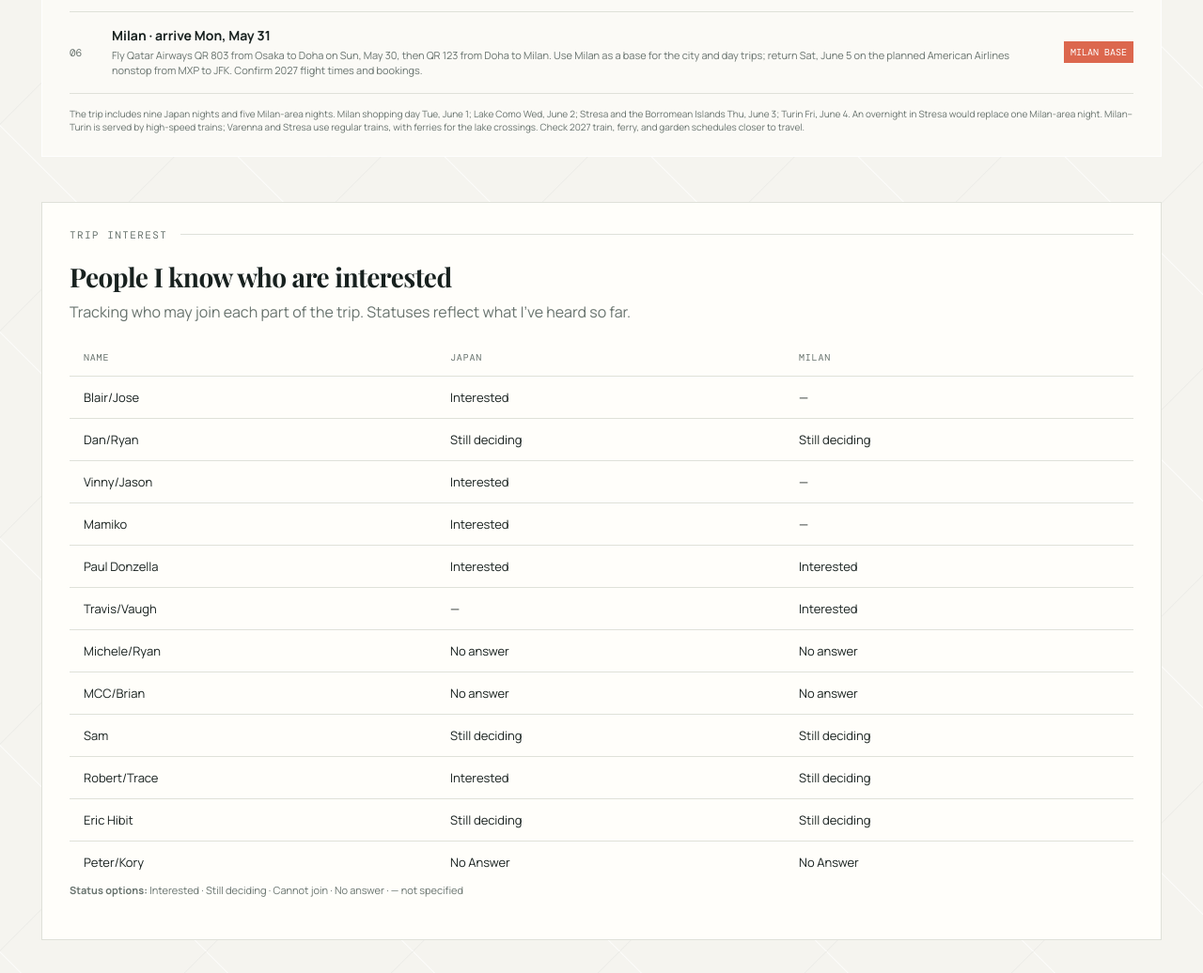
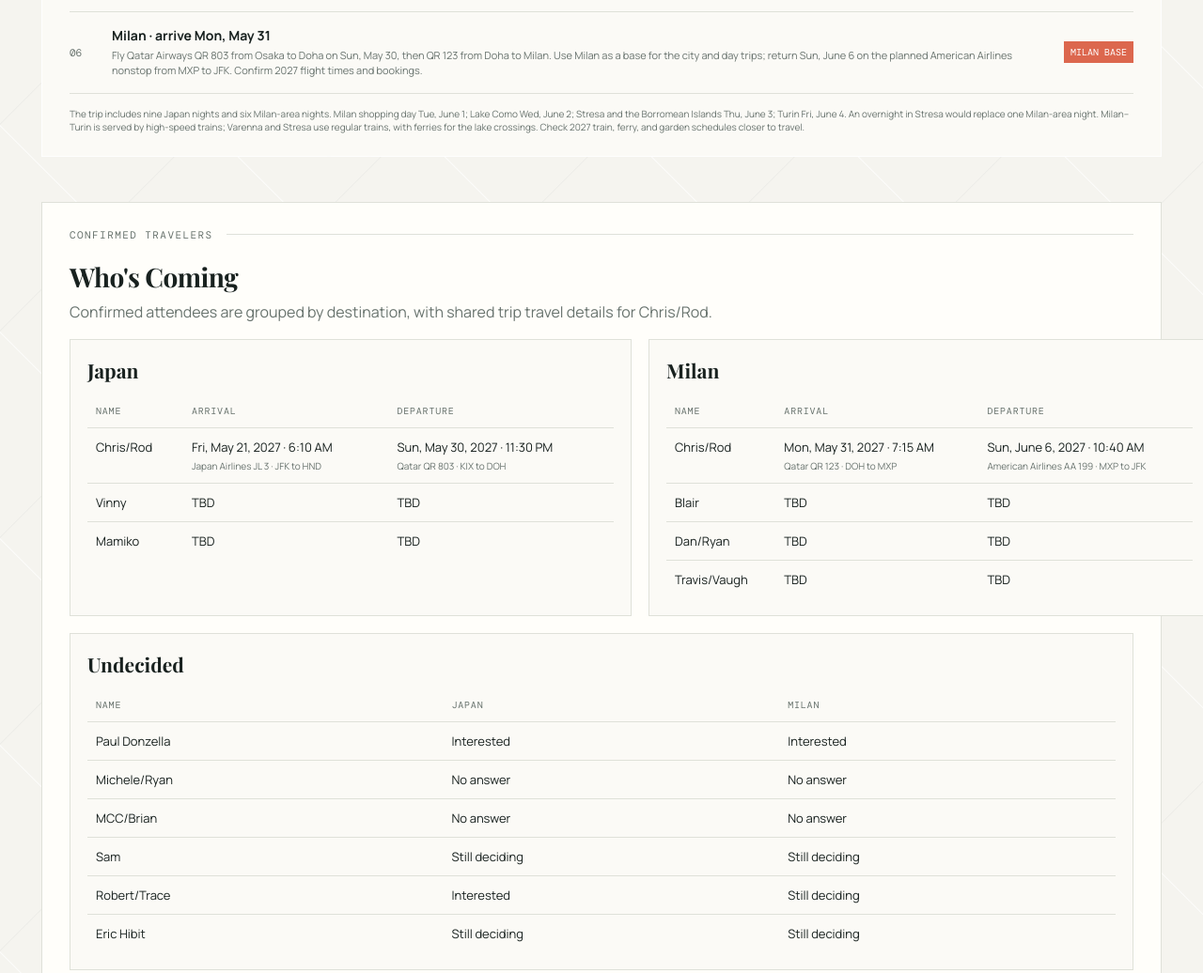
Before and after one commit to roddlesnyc/chris-50th-trip, a plain HTML site: page index.html in a window 1280 px wide. Shown: the part 1187-2223 px from the top of the page at 94% size. Drawn offline with nearby package versions, Linux system fonts and the light colour scheme; grey boxes are pictures that could not be loaded.

Commit message:
Add files via upload

```diff
--- a/index.html
+++ b/index.html
@@ -70,6 +70,14 @@
     .interest-table tbody tr:last-child td { border-bottom: 0; }
     .interest-table .empty-state { color: var(--muted); text-align: center; }
     .interest-statuses { margin: 15px 0 0; font-size: 11px; }
+    .coming-grid { display: grid; grid-template-columns: 1fr 1fr; gap: 18px; }
+    .coming-panel { padding: 18px; border: 1px solid var(--line); background: #fbfaf6; }
+    .coming-panel h3 { margin: 0 0 12px; font: 700 21px 'Playfair Display', serif; }
+    .coming-panel .interest-table th, .coming-panel .interest-table td { padding: 11px 9px; }
+    .coming-panel .interest-table { min-width: 560px; }
+    .coming-panel .interest-table td { vertical-align: top; }
+    .travel-note { display: block; margin-top: 4px; color: var(--muted); font-size: 10px; line-height: 1.45; }
+    @media (max-width: 980px) { .coming-grid { grid-template-columns: 1fr; } }
     @media (max-width: 760px) { .rsvp { padding: 22px 17px; } .interest-table { min-width: 440px; } }
     .map-section { margin: 0 0 46px; }
     .map-heading { display: flex; align-items: end; justify-content: space-between; gap: 20px; margin-bottom: 17px; }
@@ -180,14 +188,14 @@
         <div class="hero-stamp">Party of 2<strong>50</strong></div>
       </section>
       <section class="trip-bar" aria-label="Trip summary">
-        <div class="trip-stat"><span>Working dates</span><strong>May 20–June 5, 2027</strong></div>
-        <div class="trip-stat"><span>Length</span><strong>17 days / 16 nights</strong></div>
+        <div class="trip-stat"><span>Working dates</span><strong>May 20–June 6, 2027</strong></div>
+        <div class="trip-stat"><span>Length</span><strong>18 days / 17 nights</strong></div>
         <div class="trip-stat"><span>Route</span><strong>Japan → Milan</strong></div>
         <div class="trip-stat"><span>Europe arrival</span><strong>May 31, 2027</strong></div>
       </section>
       <section class="date-options" aria-labelledby="date-options-title">
-        <div class="section-label">Proposed itinerary · 17 days / 16 nights</div>
-        <div class="date-intro"><div><h2 id="date-options-title">May 20–June 5, 2027</h2><p>Likely dates, still tentative. Japan stay plan · 9 nights. Tokyo → Kawaguchiko / Mt. Fuji → Kyoto → Naoshima → Osaka, then onward to Milan. Dates and flight details are subject to change.</p></div><span class="calendar-note">Proposed dates<br>subject to change</span></div>
+        <div class="section-label">Proposed itinerary · 18 days / 17 nights</div>
+        <div class="date-intro"><div><h2 id="date-options-title">May 20–June 6, 2027</h2><p>Likely dates, still tentative. Japan stay plan · 9 nights. Tokyo → Kawaguchiko / Mt. Fuji → Kyoto → Naoshima → Osaka, then onward to Milan. Dates and flight details are subject to change.</p></div><span class="calendar-note">Proposed dates<br>subject to change</span></div>
         <div class="clear-window"><span>Outbound</span><strong>JFK → Haneda (HND) · Thu, May 20 · 1:30 AM</strong><small>JAL JL 3 nonstop; expected to arrive Fri, May 21. Confirm 2027 flight times when schedules are published.</small></div>
         <div class="date-list">
           <article class="date-option"><div class="date-rank">01</div><div><h3>Tokyo · Fri, May 21–Mon, May 24 · 3 nights</h3><p>Three nights gives you two full days after arrival, with room to recover from the long-haul flight.</p></div><span class="fit">3 nights</span></article>
@@ -195,37 +203,62 @@
           <article class="date-option"><div class="date-rank">03</div><div><h3>Kyoto · Tue, May 25–Thu, May 27 · 2 nights</h3><p>Stay in one ryokan both nights to avoid changing hotels; this allows one full day plus arrival and departure time.</p></div><span class="fit clear">2 nights</span></article>
           <article class="date-option"><div class="date-rank">04</div><div><h3>Naoshima · Thu, May 27–Sat, May 29 · 2 nights</h3><p>Two nights at Benesse House gives you one full island day, without exceeding your preferred maximum.</p></div><span class="fit clear">2 nights</span></article>
           <article class="date-option"><div class="date-rank">05</div><div><h3>Osaka · Sat, May 29–Sun, May 30 · 1 night</h3><p>Stay near a convenient KIX connection the night before QR 803; it is a practical buffer, not a full Osaka visit.</p></div><span class="fit clear">1 night</span></article>
-          <article class="date-option"><div class="date-rank">06</div><div><h3>Milan · arrive Mon, May 31</h3><p>Fly Qatar Airways QR 803 from Osaka to Doha on Sun, May 30, then QR 123 from Doha to Milan. Use Milan as a base for the city and day trips; return Sat, June 5 on the planned American Airlines nonstop from MXP to JFK. Confirm 2027 flight times and bookings.</p></div><span class="fit">Milan base</span></article>
+          <article class="date-option"><div class="date-rank">06</div><div><h3>Milan · arrive Mon, May 31</h3><p>Fly Qatar Airways QR 803 from Osaka to Doha on Sun, May 30, then QR 123 from Doha to Milan. Use Milan as a base for the city and day trips; return Sun, June 6 on the planned American Airlines nonstop from MXP to JFK. Confirm 2027 flight times and bookings.</p></div><span class="fit">Milan base</span></article>
         </div>
-        <p class="date-footnote">The trip includes nine Japan nights and five Milan-area nights. Milan shopping day Tue, June 1; Lake Como Wed, June 2; Stresa and the Borromean Islands Thu, June 3; Turin Fri, June 4. An overnight in Stresa would replace one Milan-area night. Milan–Turin is served by high-speed trains; Varenna and Stresa use regular trains, with ferries for the lake crossings. Check 2027 train, ferry, and garden schedules closer to travel.</p>
+        <p class="date-footnote">The trip includes nine Japan nights and six Milan-area nights. Milan shopping day Tue, June 1; Lake Como Wed, June 2; Stresa and the Borromean Islands Thu, June 3; Turin Fri, June 4. An overnight in Stresa would replace one Milan-area night. Milan–Turin is served by high-speed trains; Varenna and Stresa use regular trains, with ferries for the lake crossings. Check 2027 train, ferry, and garden schedules closer to travel.</p>
       </section>
       <section class="rsvp" id="rsvp" aria-labelledby="rsvp-title">
-        <div class="section-label">Trip interest</div>
-        <h2 id="rsvp-title">People I know who are interested</h2>
-        <p>Tracking who may join each part of the trip. Statuses reflect what I've heard so far.</p>
+        <div class="section-label">Confirmed travelers</div>
+        <h2 id="rsvp-title">Who's Coming</h2>
+        <p>Confirmed attendees are grouped by destination, with shared trip travel details for Chris/Rod.</p>
+        <div class="coming-grid">
+          <div class="coming-panel">
+            <h3>Japan</h3>
+            <div class="interest-table-wrap">
+              <table class="interest-table">
+                <thead><tr><th scope="col">Name</th><th scope="col">Arrival</th><th scope="col">Departure</th></tr></thead>
+                <tbody>
+                  <tr><td>Chris/Rod</td><td>Fri, May 21, 2027 · 6:10 AM<span class="travel-note">Japan Airlines JL 3 · JFK to HND</span></td><td>Sun, May 30, 2027 · 11:30 PM<span class="travel-note">Qatar QR 803 · KIX to DOH</span></td></tr>
+                  <tr><td>Vinny</td><td>TBD</td><td>TBD</td></tr>
+                  <tr><td>Mamiko</td><td>TBD</td><td>TBD</td></tr>
+                </tbody>
+              </table>
+            </div>
+          </div>
+          <div class="coming-panel">
+            <h3>Milan</h3>
+            <div class="interest-table-wrap">
+              <table class="interest-table">
+                <thead><tr><th scope="col">Name</th><th scope="col">Arrival</th><th scope="col">Departure</th></tr></thead>
+                <tbody>
+                  <tr><td>Chris/Rod</td><td>Mon, May 31, 2027 · 7:15 AM<span class="travel-note">Qatar QR 123 · DOH to MXP</span></td><td>Sun, June 6, 2027 · 10:40 AM<span class="travel-note">American Airlines AA 199 · MXP to JFK</span></td></tr>
+                  <tr><td>Blair</td><td>TBD</td><td>TBD</td></tr>
+                  <tr><td>Dan/Ryan</td><td>TBD</td><td>TBD</td></tr>
+                  <tr><td>Travis/Vaugh</td><td>TBD</td><td>TBD</td></tr>
+                </tbody>
+              </table>
+            </div>
+          </div>
+        </div>
+        <div class="coming-panel" style="margin-top:18px;">
+          <h3>Undecided</h3>
           <div class="interest-table-wrap">
             <table class="interest-table">
               <thead><tr><th scope="col">Name</th><th scope="col">Japan</th><th scope="col">Milan</th></tr></thead>
               <tbody>
-              <tr><td>Blair/Jose</td><td>Interested</td><td>—</td></tr>
-              <tr><td>Dan/Ryan</td><td>Still deciding</td><td>Still deciding</td></tr>
-              <tr><td>Vinny/Jason</td><td>Interested</td><td>—</td></tr>
-              <tr><td>Mamiko</td><td>Interested</td><td>—</td></tr>
                 <tr><td>Paul Donzella</td><td>Interested</td><td>Interested</td></tr>
-              <tr><td>Travis/Vaugh</td><td>—</td><td>Interested</td></tr>
                 <tr><td>Michele/Ryan</td><td>No answer</td><td>No answer</td></tr>
                 <tr><td>MCC/Brian</td><td>No answer</td><td>No answer</td></tr>
                 <tr><td>Sam</td><td>Still deciding</td><td>Still deciding</td></tr>
                 <tr><td>Robert/Trace</td><td>Interested</td><td>Still deciding</td></tr>
                 <tr><td>Eric Hibit</td><td>Still deciding</td><td>Still deciding</td></tr>
-              <tr><td>Peter/Kory</td><td>No Answer</td><td>No Answer</td></tr>
               </tbody>
             </table>
           </div>
-        <p class="interest-statuses"><strong>Status options:</strong> Interested · Still deciding · Cannot join · No answer · — not specified</p>
+        </div>
       </section>
       <section class="map-section" aria-labelledby="map-title">
-        <div class="map-heading"><div><h2 id="map-title">Route map</h2><p>Follow the proposed May 20–June 5 trip in order from A to I.</p></div></div>
+        <div class="map-heading"><div><h2 id="map-title">Route map</h2><p>Follow the proposed May 20–June 6 trip in order from A to I.</p></div></div>
         <div id="trip-map" role="application" aria-label="Interactive map of the trip route from JFK through Japan and Doha to Milan"></div>
         <div class="map-legend" aria-label="Map route legend"><span><i class="legend-line"></i> Flight</span><span><i class="legend-line ground"></i> Japan ground travel</span></div>
         <div class="map-stops" aria-label="Stops in travel order">
@@ -237,22 +270,16 @@
           <div class="map-stop"><b>F</b><span><strong>Osaka · KIX</strong>Depart May 30 · QR 803</span></div>
           <div class="map-stop"><b>G</b><span><strong>Doha · DOH</strong>Connection · onward flight TBD</span></div>
           <div class="map-stop"><b>H</b><span><strong>Milan · MXP</strong>Europe base · day trips</span></div>
-          <div class="map-stop"><b>I</b><span><strong>JFK</strong>Return June 5 · AA nonstop from MXP</span></div>
+          <div class="map-stop"><b>I</b><span><strong>JFK</strong>Return June 6 · AA nonstop from MXP</span></div>
         </div>
       </section>
       <div class="content-grid">
         <section aria-labelledby="itinerary-title">
           <div class="section-label">The route</div>
           <div class="route"><span class="route-stop"><i class="route-dot"></i> Tokyo</span><i class="route-line"></i><span class="route-stop"><i class="route-dot"></i> Kawaguchiko / Mt. Fuji</span><i class="route-line"></i><span class="route-stop"><i class="route-dot"></i> Kyoto</span><i class="route-line"></i><span class="route-stop"><i class="route-dot"></i> Naoshima</span><i class="route-line"></i><span class="route-stop"><i class="route-dot"></i> Osaka</span><i class="route-line"></i><span class="route-stop"><i class="route-dot"></i> Milan</span></div>
-          <div class="section-label">Flights in itinerary</div>
-          <div class="flight-itinerary">
-            <article class="flight-itinerary-card"><header><span>Thu, May 20 · 1:30 AM</span><span>Outbound · JL 3</span></header><div class="flight-itinerary-route"><strong>JFK</strong><i></i><strong>HND</strong></div><p>Japan Airlines JL 3 nonstop to Haneda · expected arrival Fri, May 21; confirm 2027 schedule</p></article>
-            <article class="flight-itinerary-card"><header><span>Sun, May 30–Mon, May 31, 2027</span><span>Qatar Airways · QR 803 + QR 123</span></header><div class="flight-itinerary-route"><strong>KIX</strong><i></i><strong>DOH</strong><i></i><strong>MXP</strong></div><p>QR 803 · KIX to DOH on Sun, May 30; connect to QR 123 · DOH to MXP, arriving Mon, May 31. Confirm 2027 times and booking details.</p></article>
-            <article class="flight-itinerary-card"><header><span>Sat, June 5</span><span>American Airlines · nonstop</span></header><div class="flight-itinerary-route"><strong>MXP</strong><i></i><strong>JFK</strong></div><p>Planned nonstop return from Milan Malpensa to JFK. Confirm the 2027 flight number, schedule, and booking details when available.</p></article>
-          </div>
-          <div class="section-label">Daily itinerary · 17 days</div>
+          <div class="section-label">Daily itinerary · 18 days</div>
           <div class="day-carousel-controls" aria-label="Daily itinerary navigation">
-            <span class="day-position" id="day-position" aria-live="polite">Day 1 of 17</span>
+            <span class="day-position" id="day-position" aria-live="polite">Day 1 of 18</span>
             <button class="day-nav" id="previous-day" type="button" aria-label="Previous day" title="Previous day" disabled>&larr;</button>
             <button class="day-nav" id="next-day" type="button" aria-label="Next day" title="Next day">&rarr;</button>
           </div>
@@ -268,12 +295,13 @@
             <article class="day-card japan-day"><div class="day-card-top"><time datetime="2027-05-28">Fri, May 28, 2027</time><span class="day-card-kind">Naoshima</span></div><h3>Full island art day</h3><p>Use the full day for Naoshima’s art sites. Check the museum opening calendar and reserve Benesse House and any timed entries early.</p><dl class="day-card-meta"><div><dt>Stay</dt><dd>Benesse House · night 2 of 2.</dd></div><div><dt>Transport</dt><dd>Walk, local bus, or hotel transport between art sites.</dd></div><div><dt>Bags</dt><dd>Day bag only; large bags are held at the Kyoto/Osaka hotels.</dd></div></dl></article>
             <article class="day-card japan-day"><div class="day-card-top"><time datetime="2027-05-29">Sat, May 29, 2027</time><span class="day-card-kind">Transfer</span></div><h3>Naoshima to Osaka</h3><p>Ferry from Miyanoura to Uno, pre-booked taxi to Okayama, then a reserved Green Car seat to Shin-Osaka.</p><dl class="day-card-meta"><div><dt>Stay</dt><dd>Osaka hotel · name TBD · 1 night.</dd></div><div><dt>Transport</dt><dd>Ferry, taxi to Okayama, then Shinkansen Green Car.</dd></div><div><dt>Bags</dt><dd>Carry 2 carry-ons; collect the 2 forwarded large bags at the Osaka hotel.</dd></div></dl></article>
             <article class="day-card japan-day"><div class="day-card-top"><time datetime="2027-05-30">Sun, May 30, 2027</time><span class="day-card-kind">Flight</span></div><h3>Osaka to Doha · Qatar QR 803</h3><p>Transfer to KIX by pre-booked car or Nankai Rapi:t from Namba. Depart for Doha on QR 803.</p><dl class="day-card-meta"><div><dt>Stay</dt><dd>In transit; overnight flight to Doha.</dd></div><div><dt>Transport</dt><dd>Car or Nankai Rapi:t to KIX, then QR 803.</dd></div><div><dt>Bags</dt><dd>Travel with 2 carry-ons + 2 checked bags.</dd></div></dl></article>
-            <article class="day-card milan-day"><div class="day-card-top"><time datetime="2027-05-31">Mon, May 31, 2027</time><span class="day-card-kind">Flight · Milan</span></div><h3>Doha to Milan · Qatar QR 123</h3><p>Continue from Doha to Milan on QR 123, transfer to the hotel, and settle in for five nights in the Milan area.</p><dl class="day-card-meta"><div><dt>Stay</dt><dd>Milan hotel · name TBD · night 1 of 5.</dd></div><div><dt>Transport</dt><dd>Qatar QR 123 to MXP, then car or taxi to the hotel.</dd></div><div><dt>Bags</dt><dd>Keep 2 carry-ons + 2 checked bags with you.</dd></div></dl></article>
-            <article class="day-card milan-day"><div class="day-card-top"><time datetime="2027-06-01">Tue, June 1, 2027</time><span class="day-card-kind">Fashion · Milan</span></div><h3>Milan shopping day</h3><p>Spend the day at Galleria Vittorio Emanuele II and the surrounding shopping areas. Continue to the Quadrilatero della Moda, including Via Montenapoleone and Via della Spiga, with time for lunch and breaks.</p><dl class="day-card-meta"><div><dt>Stay</dt><dd>Milan hotel · name TBD · night 2 of 5.</dd></div><div><dt>Transport</dt><dd>Walk, Metro, or taxi between shopping areas.</dd></div><div><dt>Bags</dt><dd>Carry a day bag; plan for shopping bags on the return.</dd></div></dl></article>
-            <article class="day-card milan-day"><div class="day-card-top"><time datetime="2027-06-02">Wed, June 2, 2027</time><span class="day-card-kind">Day trip · Lake Como</span></div><h3>Milan to Varenna, Bellagio, and back</h3><p>Take the train from Milan to Varenna and visit Villa Monastero's gardens. Ferry to Bellagio, then take a boat tour on the lake. Ferry back to Varenna and catch the train to Milan.</p><dl class="day-card-meta"><div><dt>Stay</dt><dd>Milan hotel · name TBD · night 3 of 5.</dd></div><div><dt>Transport</dt><dd>Regional train to Varenna, ferry to Bellagio, lake boat tour, then ferry and train back.</dd></div><div><dt>Bags</dt><dd>Day bag only; leave large bags at the Milan hotel.</dd></div></dl></article>
+            <article class="day-card milan-day"><div class="day-card-top"><time datetime="2027-05-31">Mon, May 31, 2027</time><span class="day-card-kind">Flight · Milan</span></div><h3>Doha to Milan · Qatar QR 123</h3><p>Continue from Doha to Milan on QR 123, transfer to the hotel, and settle in for six nights in the Milan area.</p><dl class="day-card-meta"><div><dt>Stay</dt><dd>Milan hotel · name TBD · night 1 of 6.</dd></div><div><dt>Transport</dt><dd>Qatar QR 123 to MXP, then car or taxi to the hotel.</dd></div><div><dt>Bags</dt><dd>Keep 2 carry-ons + 2 checked bags with you.</dd></div></dl></article>
+            <article class="day-card milan-day"><div class="day-card-top"><time datetime="2027-06-01">Tue, June 1, 2027</time><span class="day-card-kind">Fashion · Milan</span></div><h3>Milan shopping day</h3><p>Spend the day at Galleria Vittorio Emanuele II and the surrounding shopping areas. Continue to the Quadrilatero della Moda, including Via Montenapoleone and Via della Spiga, with time for lunch and breaks.</p><dl class="day-card-meta"><div><dt>Stay</dt><dd>Milan hotel · name TBD · night 2 of 6.</dd></div><div><dt>Transport</dt><dd>Walk, Metro, or taxi between shopping areas.</dd></div><div><dt>Bags</dt><dd>Carry a day bag; plan for shopping bags on the return.</dd></div></dl></article>
+            <article class="day-card milan-day"><div class="day-card-top"><time datetime="2027-06-02">Wed, June 2, 2027</time><span class="day-card-kind">Day trip · Lake Como</span></div><h3>Milan to Varenna, Bellagio, and back</h3><p>Take the train from Milan to Varenna and visit Villa Monastero's gardens. Ferry to Bellagio, then take a boat tour on the lake. Ferry back to Varenna and catch the train to Milan.</p><dl class="day-card-meta"><div><dt>Stay</dt><dd>Milan hotel · name TBD · night 3 of 6.</dd></div><div><dt>Transport</dt><dd>Regional train to Varenna, ferry to Bellagio, lake boat tour, then ferry and train back.</dd></div><div><dt>Bags</dt><dd>Day bag only; leave large bags at the Milan hotel.</dd></div></dl></article>
             <article class="day-card milan-day"><div class="day-card-top"><time datetime="2027-06-03">Thu, June 3, 2027</time><span class="day-card-kind">Day trip · Lake Maggiore</span></div><h3>Stresa and the Borromean Islands</h3><p>Take the train from Milan to Stresa, then a boat to Isola Bella for its palace and gardens. Return to Milan that evening, or stay overnight in Stresa instead, replacing one Milan night. Possible hotels: Grand Hotel des Iles Borromées or Boutique Hotel Stresa.</p><dl class="day-card-meta"><div><dt>Stay</dt><dd>Milan hotel · name TBD · night 4, or optional Stresa hotel.</dd></div><div><dt>Transport</dt><dd>Train to Stresa, boat to Isola Bella, then boat and train back.</dd></div><div><dt>Bags</dt><dd>Day bag, or small overnight bag; leave main bags at the Milan hotel if staying in Stresa.</dd></div></dl></article>
-            <article class="day-card milan-day"><div class="day-card-top"><time datetime="2027-06-04">Fri, June 4, 2027</time><span class="day-card-kind">Day trip · high-speed train</span></div><h3>Turin from Milan</h3><p>Take a high-speed train from Milan to Turin for a full day in the city, then return to Milan in the evening.</p><dl class="day-card-meta"><div><dt>Stay</dt><dd>Milan hotel · name TBD · night 5 of 5.</dd></div><div><dt>Transport</dt><dd>High-speed train to Turin; local transit or taxi in the city.</dd></div><div><dt>Bags</dt><dd>Day bag; leave large bags at the Milan hotel.</dd></div></dl></article>
-            <article class="day-card milan-day"><div class="day-card-top"><time datetime="2027-06-05">Sat, June 5, 2027</time><span class="day-card-kind">American Airlines · nonstop</span></div><h3>MXP to JFK</h3><p>Planned nonstop return on American Airlines. Confirm the flight number, departure time, and booking details for 2027.</p><dl class="day-card-meta"><div><dt>Stay</dt><dd>Trip ends.</dd></div><div><dt>Transport</dt><dd>Car, taxi, or Malpensa Express to MXP; AA nonstop to JFK.</dd></div><div><dt>Bags</dt><dd>Travel with 2 carry-ons + 2 checked bags; confirm AA allowance.</dd></div></dl></article>
+            <article class="day-card milan-day"><div class="day-card-top"><time datetime="2027-06-04">Fri, June 4, 2027</time><span class="day-card-kind">Day trip · high-speed train</span></div><h3>Turin from Milan</h3><p>Take a high-speed train from Milan to Turin for a full day in the city, then return to Milan in the evening.</p><dl class="day-card-meta"><div><dt>Stay</dt><dd>Milan hotel · name TBD · night 5 of 6.</dd></div><div><dt>Transport</dt><dd>High-speed train to Turin; local transit or taxi in the city.</dd></div><div><dt>Bags</dt><dd>Day bag; leave large bags at the Milan hotel.</dd></div></dl></article>
+            <article class="day-card milan-day"><div class="day-card-top"><time datetime="2027-06-05">Sat, June 5, 2027</time><span class="day-card-kind">Milan</span></div><h3>Final Milan day</h3><p>Keep the final day open for Milan favorites, packing, or a relaxed farewell dinner. Prepare for the flight to JFK tomorrow.</p><dl class="day-card-meta"><div><dt>Stay</dt><dd>Milan hotel · name TBD · night 6 of 6.</dd></div><div><dt>Transport</dt><dd>Local transit, taxi, or walking around Milan.</dd></div><div><dt>Bags</dt><dd>Pack for the return; keep travel documents and essentials with you.</dd></div></dl></article>
+            <article class="day-card milan-day"><div class="day-card-top"><time datetime="2027-06-06">Sun, June 6, 2027 · 10:40 AM</time><span class="day-card-kind">American Airlines AA 199</span></div><h3>MXP to JFK</h3><p>Take the nonstop American Airlines AA 199 return flight from Milan Malpensa to JFK.</p><dl class="day-card-meta"><div><dt>Stay</dt><dd>Trip ends.</dd></div><div><dt>Transport</dt><dd>Car, taxi, or Malpensa Express to MXP; AA 199 nonstop to JFK.</dd></div><div><dt>Bags</dt><dd>Travel with 2 carry-ons + 2 checked bags; confirm AA allowance.</dd></div></dl></article>
           </div>
           <p class="date-footnote">Confirm hotel luggage acceptance, forwarding cutoffs, ferry times, and 2027 train schedules. Keep passports, medication, valuables, and essentials with you. <a href="https://benesse-artsite.jp/en/access/" target="_blank" rel="noreferrer">Benesse access and ferry information</a> · <a href="https://smart-ex.jp/en/lp/app/" target="_blank" rel="noreferrer">Tokaido Shinkansen booking</a>.</p>
         </section>
@@ -299,7 +327,7 @@
         { letter: 'F', name: 'Osaka · KIX', detail: 'One night before departing May 30 on Qatar Airways QR 803.', point: [34.4347, 135.2440], offset: [60, -25] },
         { letter: 'G', name: 'Doha · DOH', detail: 'Arrive on QR 803 from KIX, then connect to QR 123 for Milan on May 31.', point: [25.2731, 51.6081], connection: true },
         { letter: 'H', name: 'Milan · MXP', detail: 'Europe base; Lake Como day trip.', point: [45.6306, 8.7281] },
-        { letter: 'I', name: 'JFK', detail: 'Return June 5 on the planned American Airlines nonstop from MXP; schedule TBD.', point: [40.6413, -73.7781], offset: [13, 12] }
+        { letter: 'I', name: 'JFK', detail: 'Return June 6 at 10:40 AM on American Airlines AA 199 from MXP.', point: [40.6413, -73.7781], offset: [13, 12] }
       ];
 
       stops.forEach(stop => {
```
Lines whose indentation alone changed are shown as unchanged.
